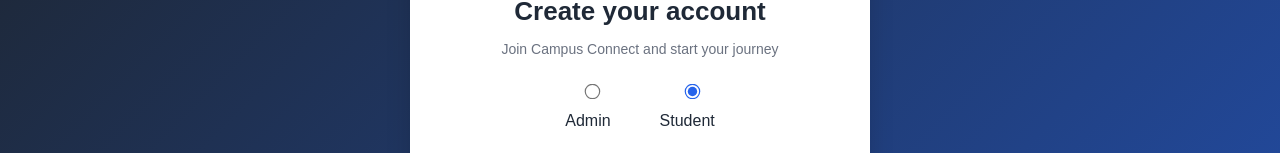
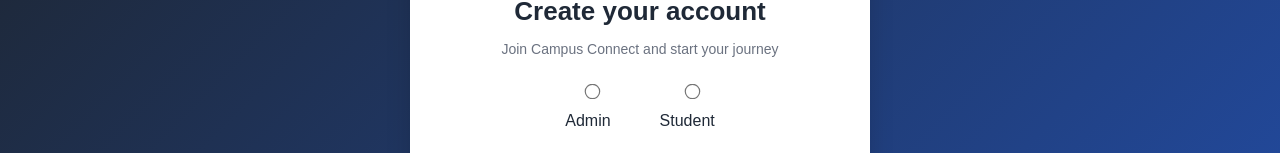
Before and after one commit to Bhoomi-csai/Event-management, a React (Create React App) app in the folder frontend/: page /signup in a window 1280 px wide. Shown: the part 206-359 px from the top of the page. Built offline with nearby package versions, Linux system fonts and the light colour scheme.

Commit message:
login completed

```diff
--- a/frontend/src/components/SignupForm.js
+++ b/frontend/src/components/SignupForm.js
@@ -42,7 +42,7 @@
               type="radio"
               name="role"
               value="Admin"
-              checked={formData.role === "Admin"}
+              checked={formData.role === ""}
               onChange={handleChange}
             />
             Admin
@@ -52,7 +52,7 @@
               type="radio"
               name="role"
               value="Student"
-              checked={formData.role === "Student"}
+              checked={formData.role === ""}
               onChange={handleChange}
             />
             Student
```
